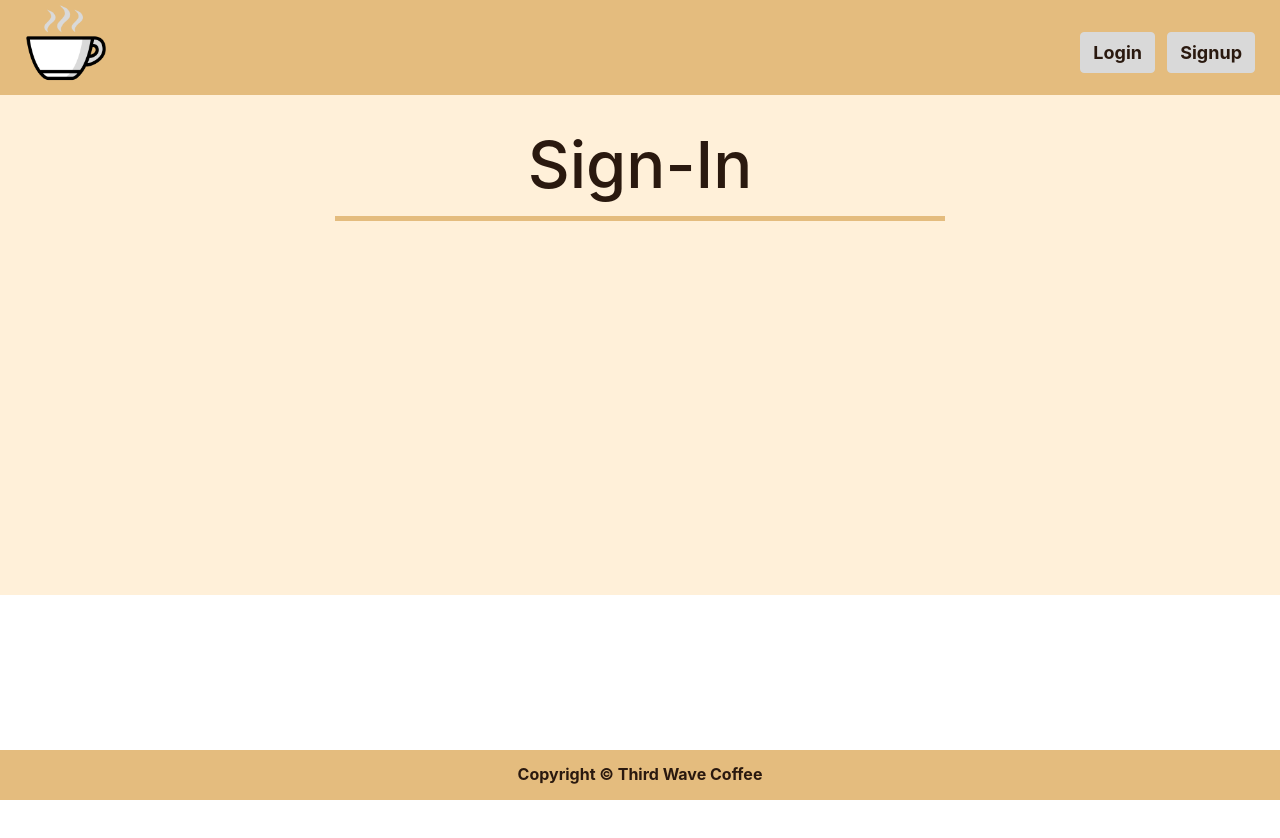
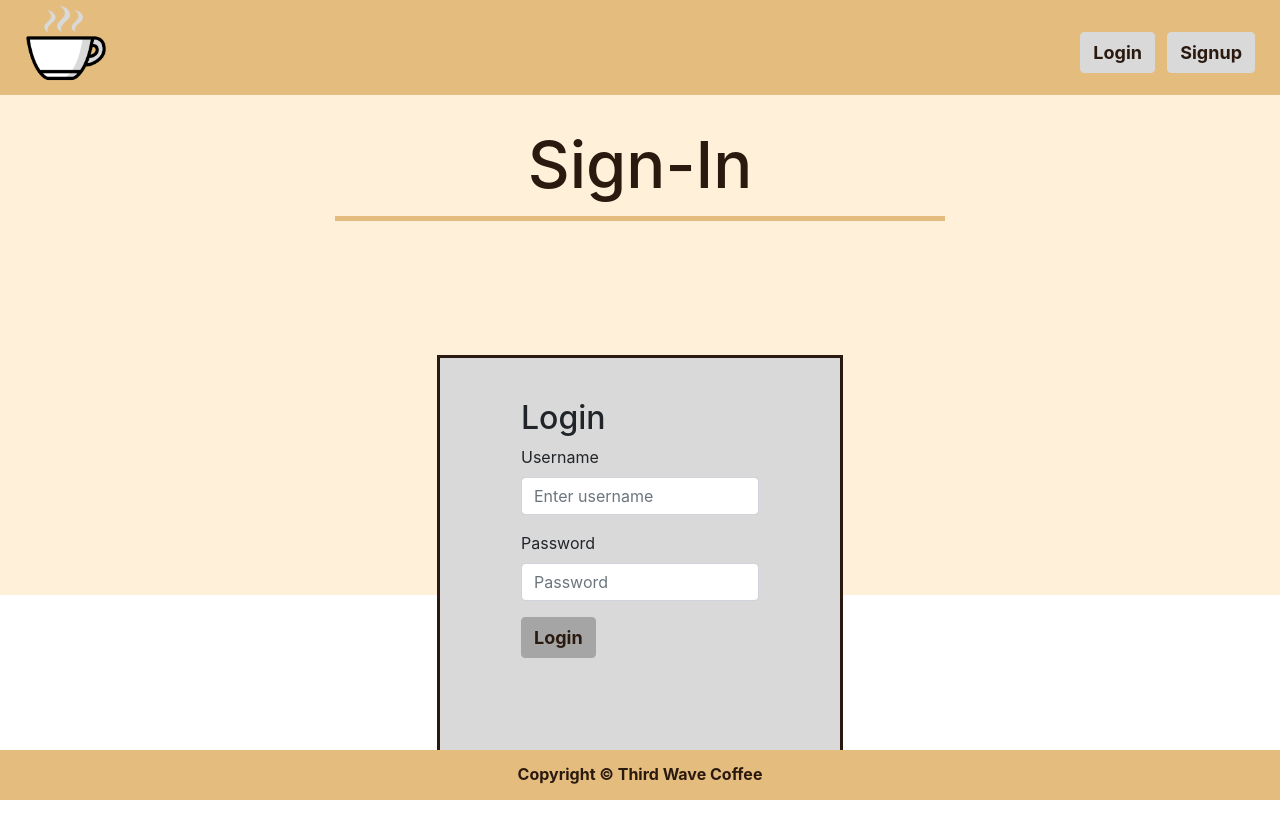
Before and after one commit to Eshi44/Third-Wave-Coffe, a React (Create React App) app in the folder client/: page /signin in a window 1280 px wide. Shown: the top 838 px of the page. Before the commit the page ends 800 px from the top, so only its background shows below. Built offline with nearby package versions, Linux system fonts and the light colour scheme.

Commit message:
added sign in form

```diff
--- /dev/null
+++ b/client/src/components/Shared/Form.css
@@ -0,0 +1,23 @@
+form {
+    background-color: #d9d9d9;
+    padding-top: 10%;
+    padding-left: 20%;
+    padding-right: 20%;
+    padding-bottom: 30%;
+    margin-top: -240px;
+    margin-bottom: 20%;
+    border-width: 15px;
+    border: solid #2a190f;
+}
+#login {
+    color: #2a190f;
+    font-weight: bold;
+    font-size: large;
+    background-color: #a5a5a5;
+    border-color: #a5a5a5;
+
+  }
+  #login:hover {
+    background-color: #929292;
+    border-color: #929292;
+  }
--- a/client/src/components/Shared/Form.jsx
+++ b/client/src/components/Shared/Form.jsx
@@ -0,0 +1,38 @@
+import React, { Component } from "react";
+import "./Form.css"
+class Form extends Component {
+	render() {
+        return(
+        		<>
+			<form>
+                <h2>Login</h2>
+				<div className="form-group">
+					<label>Username</label>
+					<input
+						type="email"
+						className="form-control"
+						id="exampleInputEmail1"
+						aria-describedby="emailHelp"
+						placeholder="Enter username"
+					/>
+				</div>
+				<div className="form-group">
+					<label>Password</label>
+					<input
+						type="password"
+						className="form-control"
+						id="exampleInputPassword1"
+						placeholder="Password"
+					/>
+				</div>
+
+				<button type="submit" id="login" className="btn btn-primary">
+					Login
+				</button>
+			</form>
+		</>
+    );
+    }
+}
+
+export default Form;
--- a/client/src/containers/SignIn.jsx
+++ b/client/src/containers/SignIn.jsx
@@ -1,5 +1,6 @@
 import React, { Component } from "react";
 import NavBar from "../components/Shared/NavBar";
+import From from "../components/Shared/Form"
 
 class SignIn extends Component {
 	render() {
@@ -10,15 +11,23 @@ class SignIn extends Component {
 		return (
 			<>
 				<NavBar />
+
 				<div className="container-fluid" style={bckcolor}>
 					<div className="row">
 						<div className="col-3"></div>
 						<div className="col-6">
 							<h1>Sign-In</h1>
 						</div>
+
 						<div className="col-3"></div>
 					</div>
+
 				</div>
+                <div className="row">
+                    <div className="col-4"></div>
+                    <div className="col-4"><From /></div>
+                    <div className="col-4"></div>
+                    </div>
 			</>
 		);
 	}
```
